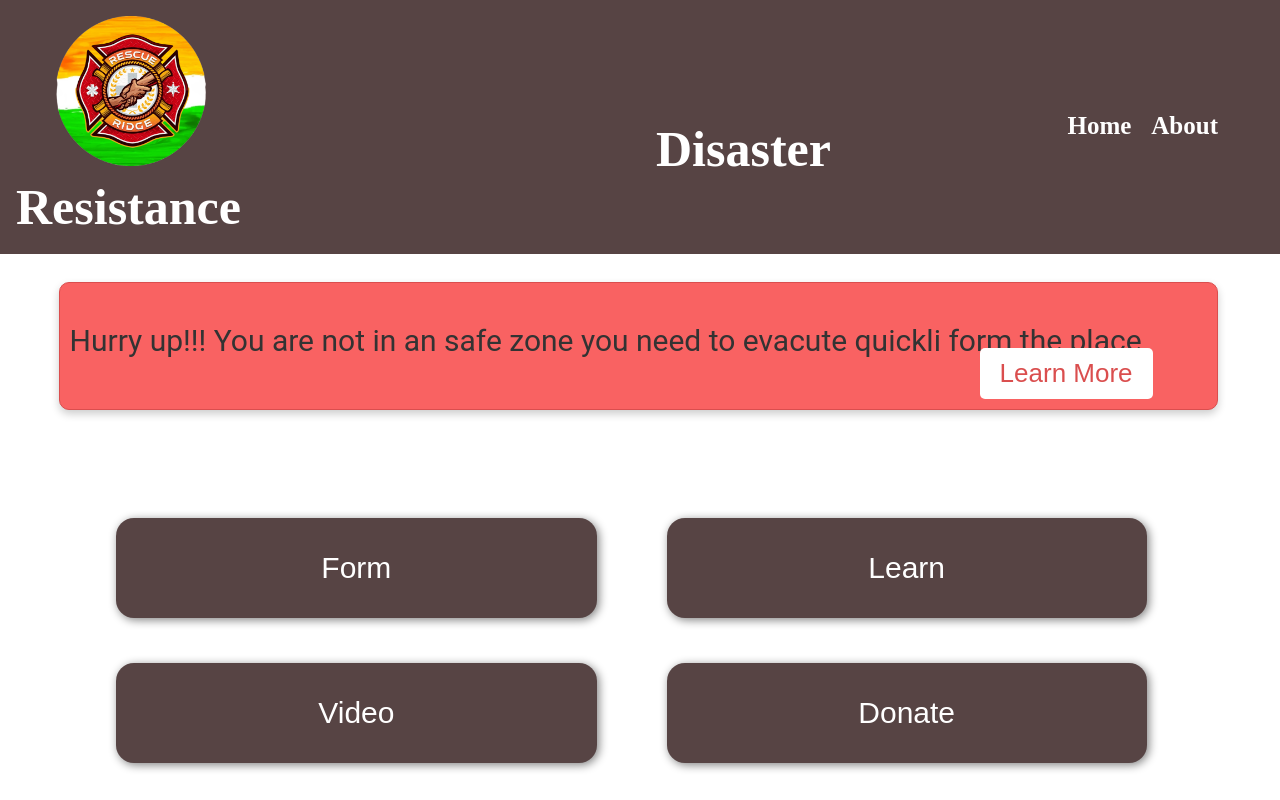
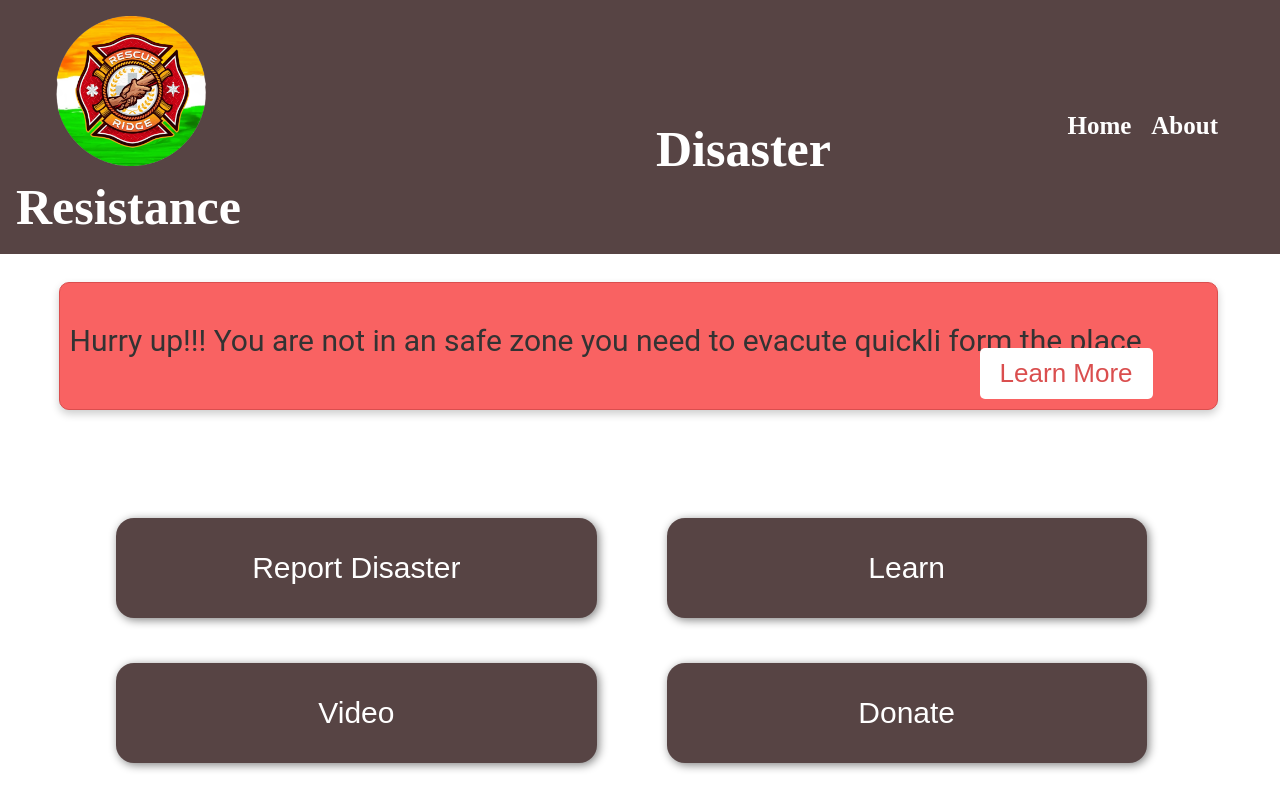
Before and after one commit to Pratyansh35/Hackathon_Techs, a React (Create React App) app: page / in a window 1280 px wide. Built offline with nearby package versions, Linux system fonts and the light colour scheme.

Commit message:
Update Body.js

```diff
--- a/src/components/Java script/Body.js
+++ b/src/components/Java script/Body.js
@@ -23,7 +23,7 @@ export default function Body() {
 
       <div className="container">
 
-        <Link to="/Form"> <button className="navButtons">Form</button></Link>
+        <Link to="/Form"> <button className="navButtons">Report Disaster</button></Link>
         <button className="navButtons">Learn</button>
         <Link to="/Video"> <button className="navButtons">Video</button></Link>
         <button className="navButtons">Donate</button>
```
